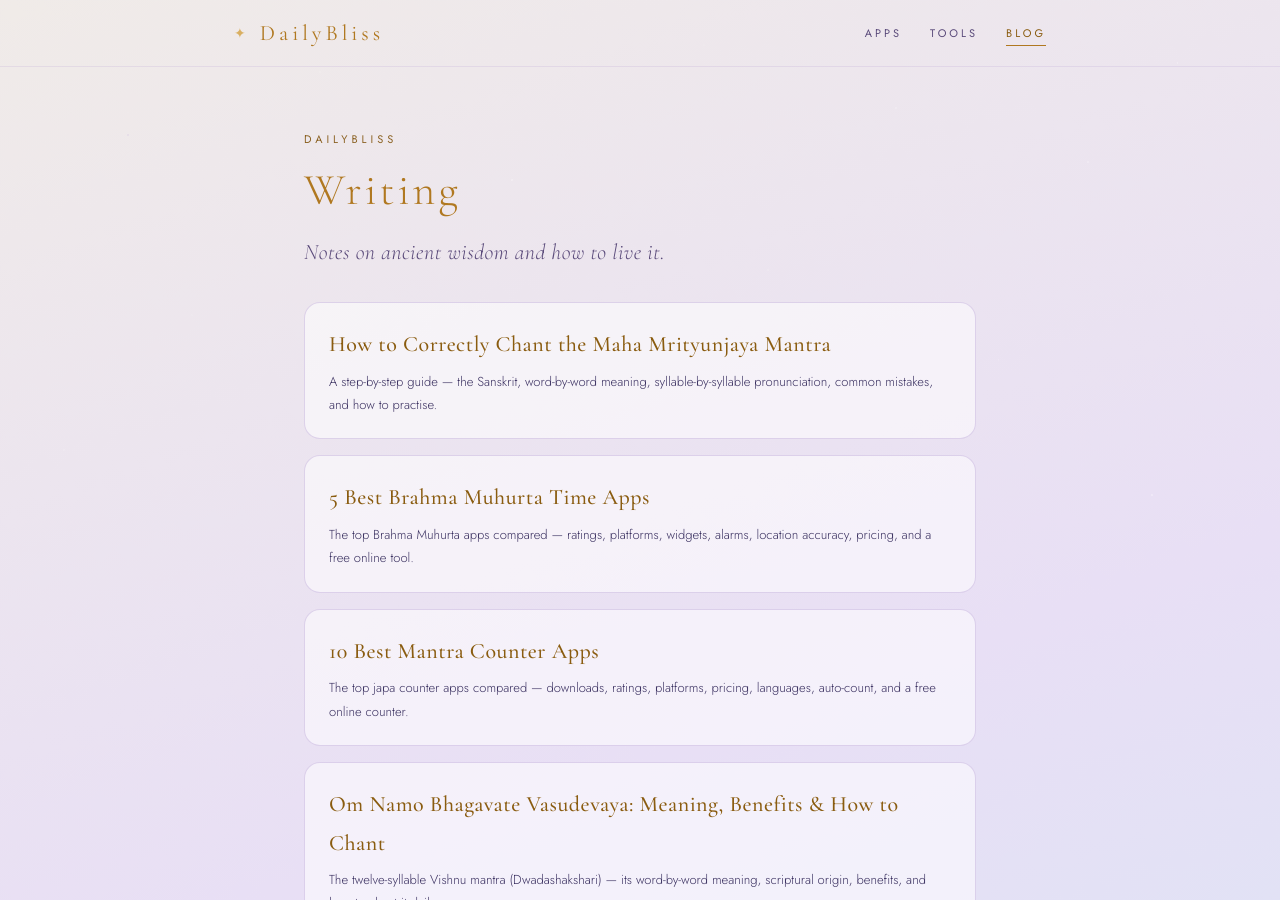
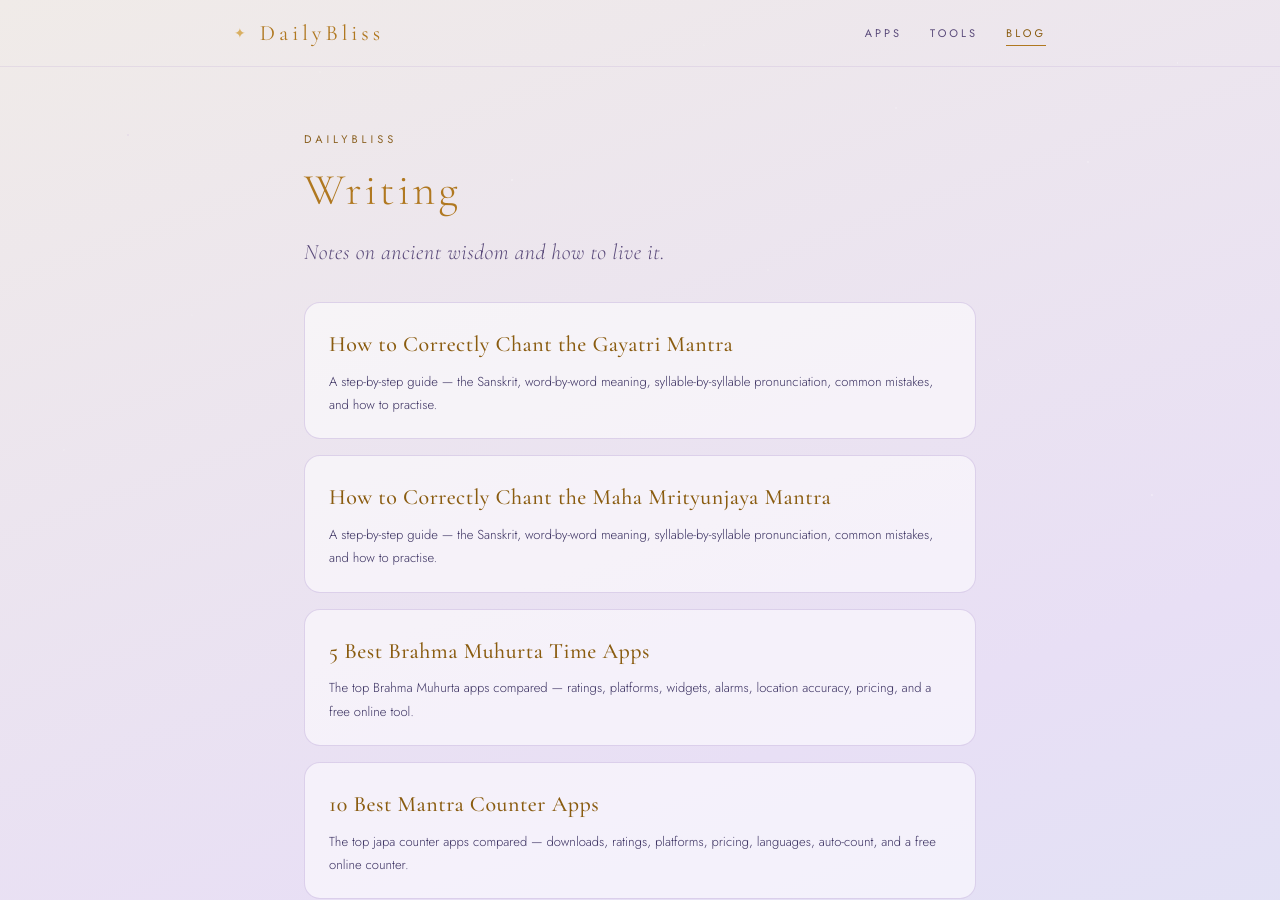
Before and after one commit to dailybliss/dailybliss.github.io, a Jekyll site: the page built from blog/index.html, in a window 1280 px wide and 900 px high. Built offline with Jekyll 4.4.1, drawn with Linux system fonts in a browser that asks for light colours.

Commit message:
Update index.html

```diff
--- a/blog/index.html
+++ b/blog/index.html
@@ -12,6 +12,12 @@ description: Notes on spiritual practice, ancient wisdom, and modern living.
   </p>
 
   <ul class="post-list">
+    <li>
+      <a href="{{ '/blog/how-to-chant-gayatri-mantra/' | relative_url }}">
+        <h3>How to Correctly Chant the Gayatri Mantra</h3>
+        <p>A step-by-step guide — the Sanskrit, word-by-word meaning, syllable-by-syllable pronunciation, common mistakes, and how to practise.</p>
+      </a>
+    </li>
     <li>
       <a href="{{ '/blog/how-to-chant-maha-mrityunjaya-mantra/' | relative_url }}">
         <h3>How to Correctly Chant the Maha Mrityunjaya Mantra</h3>
```
